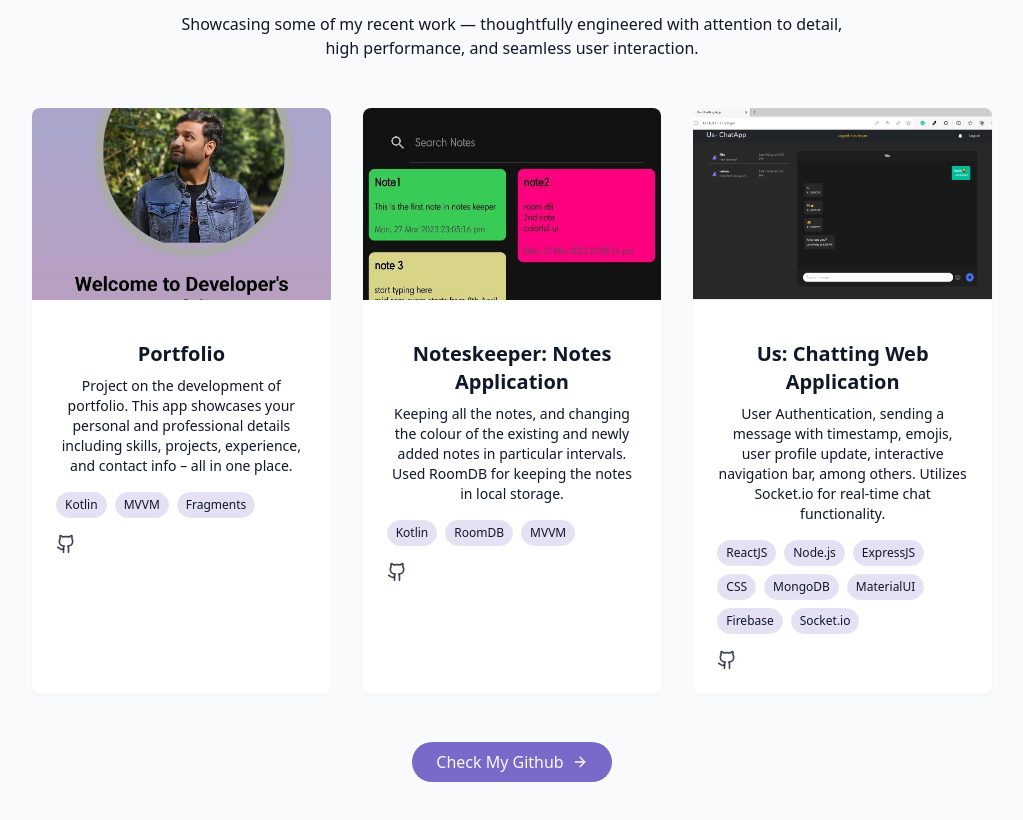
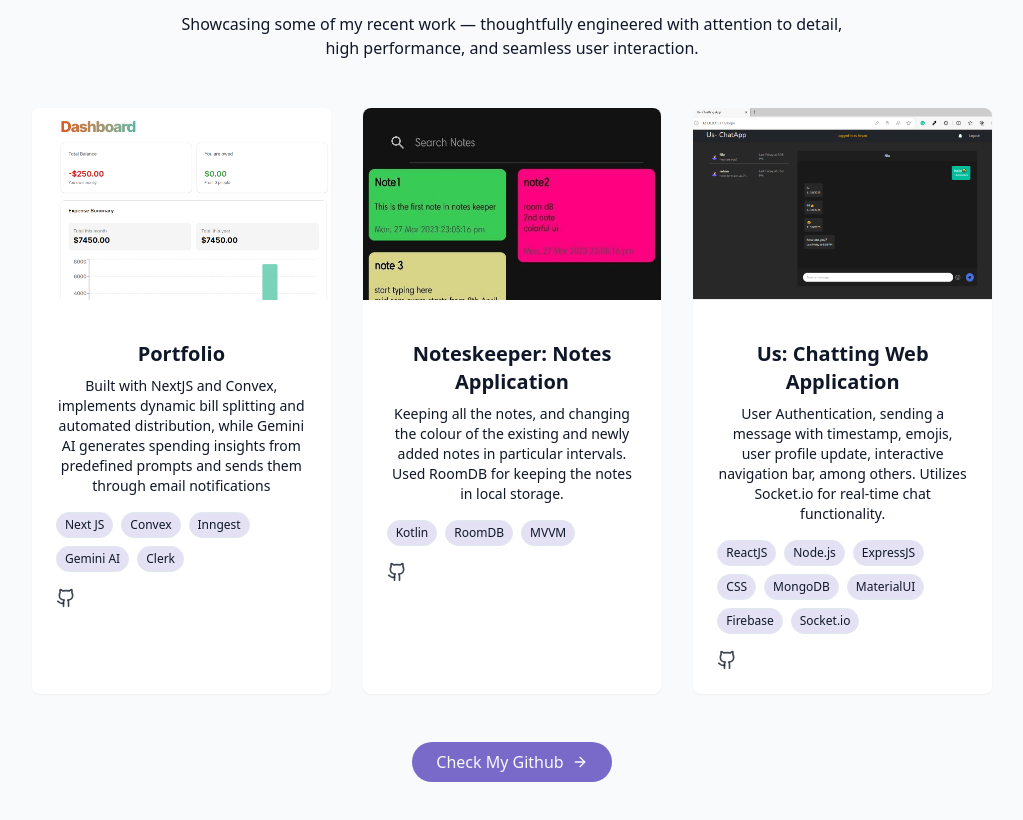
Before and after one commit to aryangupta02092002/Aryan-Portfolio, a React (Vite) app: page / in a window 1280 px wide. Shown: the part 5555-6375 px from the top of the page, without its empty margins (128-1151 px from the left). Built offline with nearby package versions, Linux system fonts and the light colour scheme.

Commit message:
Projects update

```diff
--- a/src/components/ProjectsSection.jsx
+++ b/src/components/ProjectsSection.jsx
@@ -2,13 +2,13 @@ import { ArrowRight, Github } from "lucide-react";
 
 const projects = [
     {
-        id: 1,
+        id: 12,
         title: "Portfolio",
-        description: "Project on the development of portfolio. This app showcases your personal and professional details including skills, projects, experience, and contact info – all in one place.",
-        image: "/projects/Portfolio.jpeg",
-        tags: ["Kotlin", "MVVM", "Fragments"],
-        demoUrl: "#",
-        githubUrl: "https://github.com/aryangupta02092002/Portfolio",
+        description: "Built with NextJS and Convex, implements dynamic bill splitting and automated distribution, while Gemini AI generates spending insights from predefined prompts and sends them through email notifications",
+        image: "/projects/splitai.png",
+        tags: ["Next JS", "Convex", "Inngest", "Gemini AI", "Clerk"],
+        demoUrl: "https://split-ai-three.vercel.app/",
+        githubUrl: "https://github.com/aryangupta02092002/Split-Ai",
     },
     {
         id: 2,
```
Also changed, not shown: public/projects/splitai.png (added).
